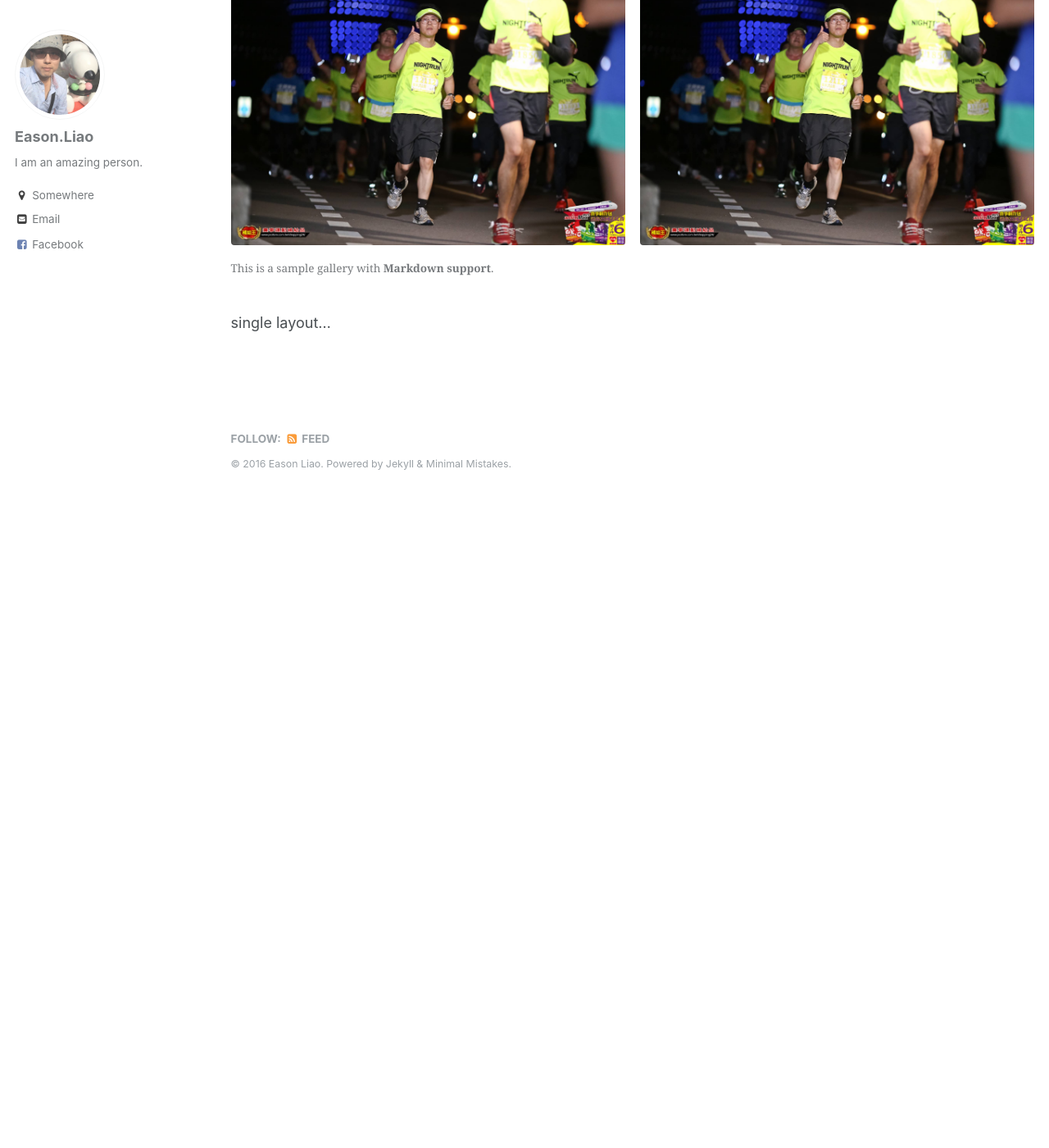
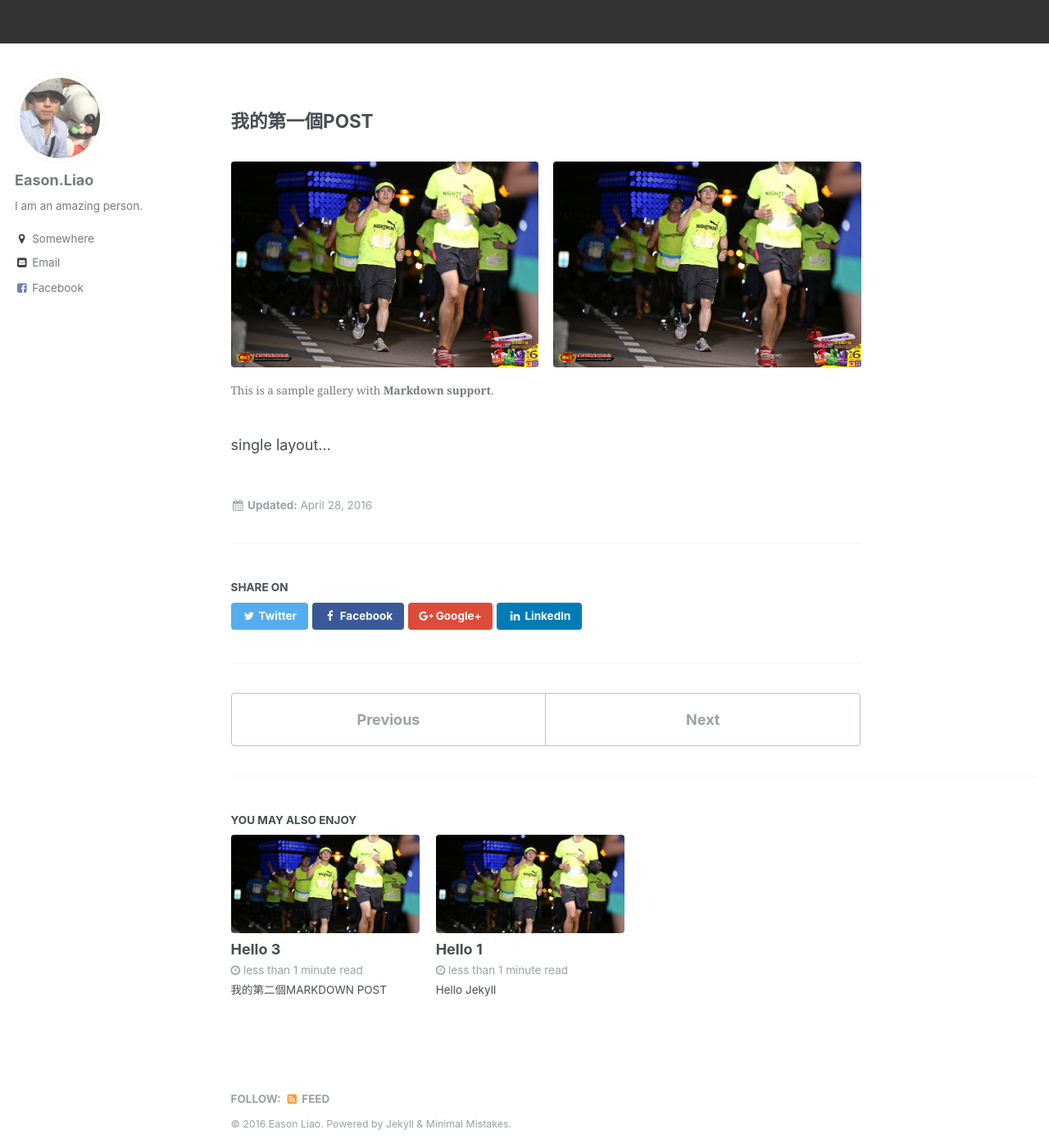
Before and after one commit to sheng0328/sheng0328.github.io, a Jekyll site: the page built from _posts/2016-04-28-hello-2.md, in a window 1280 px wide and 1400 px high, scrolled down 276 px. Shown: the whole window at 82% size. Built offline with Jekyll 4.4.1, drawn with Linux system fonts in a browser that asks for light colours; before the commit the page ends 906 px from its top, so only the background shows below that; some of the changed text lies outside the part shown.

Commit message:
Update _config.yml

```diff
--- a/_config.yml
+++ b/_config.yml
@@ -213,7 +213,9 @@ defaults:
       path: ""
       type: posts
     values:
-      layout: archive
+      layout: single
+      header:
+        overlay_color: "#333"
       author_profile: true
       read_time: true
       comments: true
```
